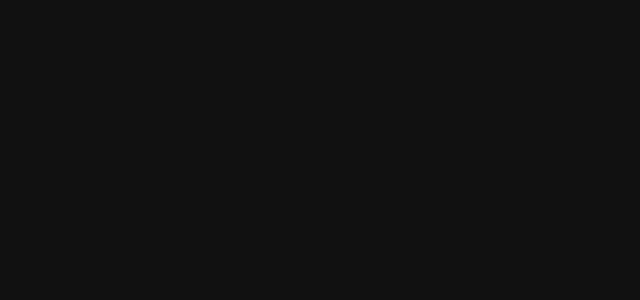
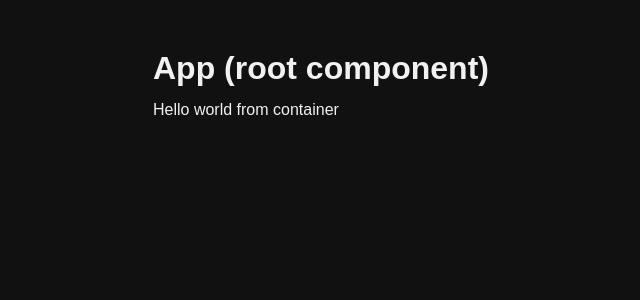
Before and after one commit to aassalax/react, a React (Vite) app: page / in a window 1280 px wide. Shown: the top 300 px of the page, without its empty margins (87-727 px from the left). Built offline with nearby package versions, Linux system fonts and the light colour scheme.

Commit message:
import component from other file

```diff
--- a/src/App.jsx
+++ b/src/App.jsx
@@ -1,8 +1,11 @@
+import Container from "./lessons/1-Le-JSX/Container.jsx";
+
 function App() {
 
   return (
     <div className="main-content">
-
+        <h1>App (root component)</h1>
+        <Container/>
     </div>
   )
 }
--- a/src/lessons/1-Le-JSX/Container.jsx
+++ b/src/lessons/1-Le-JSX/Container.jsx
@@ -0,0 +1,10 @@
+function Container(){
+
+    return(
+        <>
+            <p>Hello world from container</p>
+        </>
+    )
+}
+
+export default Container;
```
